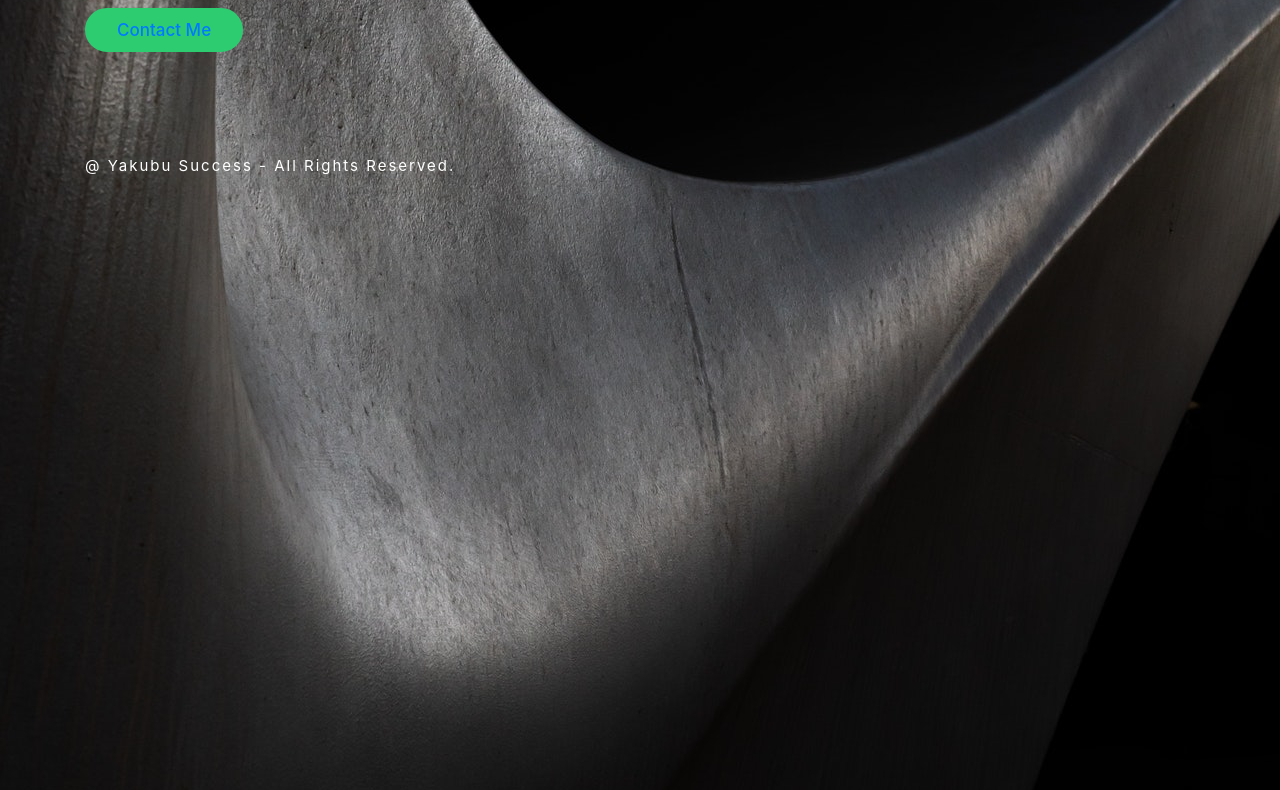
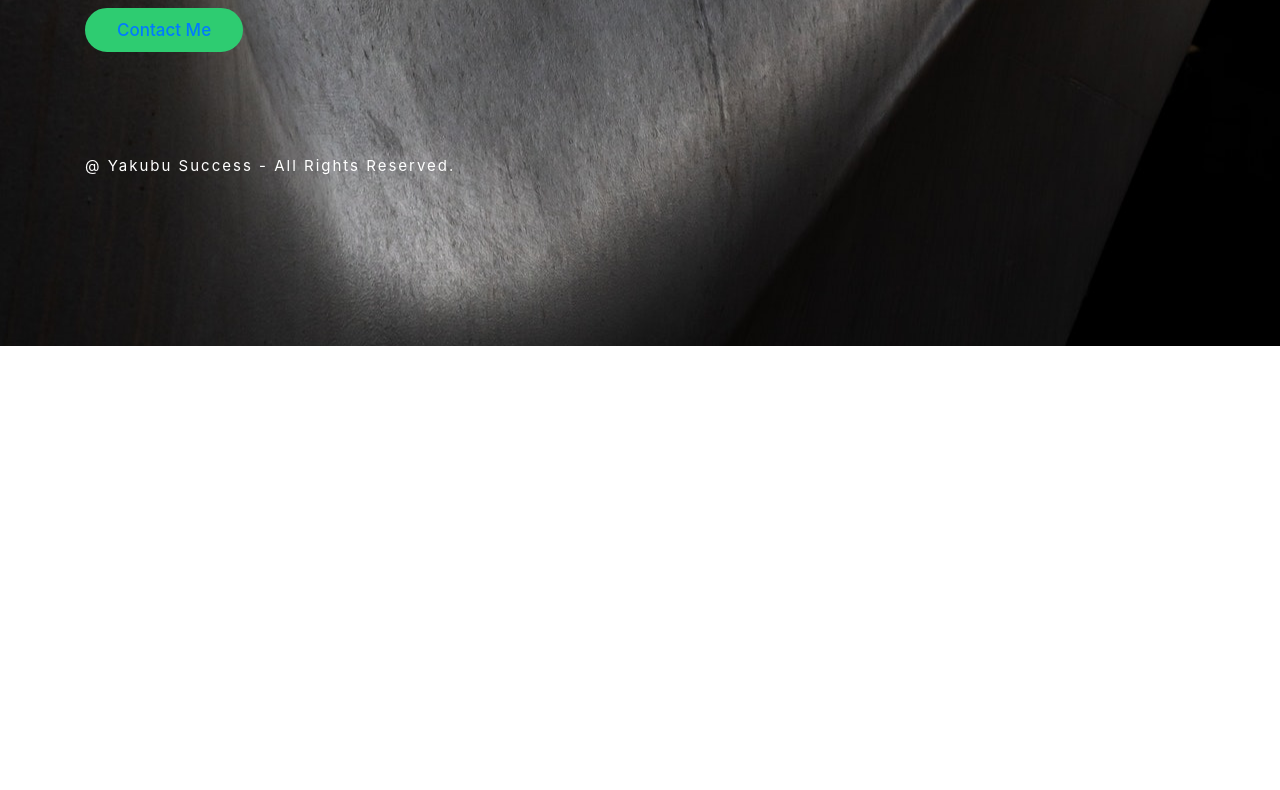
Before and after one commit to YSCodedesigner/portfolio-, a plain HTML site: page index.html in a window 1280 px wide. Shown: the part 454-1244 px from the top of the page. After the commit the page ends 800 px from the top, so only its background shows below. Drawn offline with nearby package versions, Linux system fonts and the light colour scheme; files that its build step writes are made by us from their sources.

Commit message:
Update index.html

```diff
--- a/index.html
+++ b/index.html
@@ -17,7 +17,6 @@
             width:100%;
             height:100%;
             background-repeat:no-repeat;
-            min-height:170vh;
             overflow-x:hidden;
             background:url(dark2.jpeg);
             background-size: cover;
```
